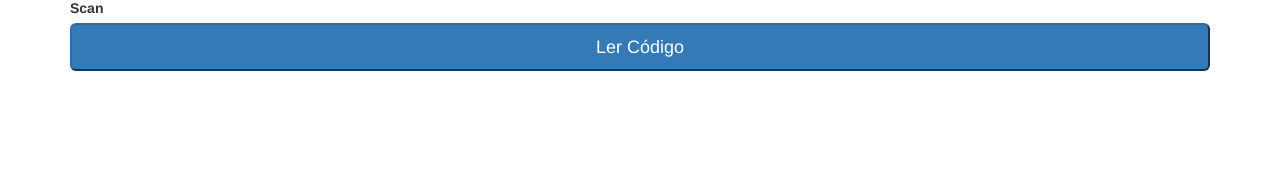
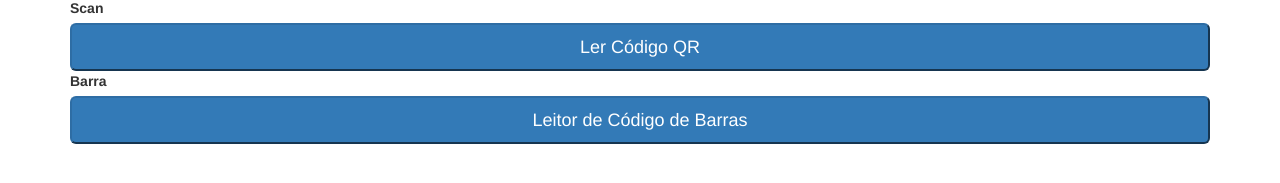
Before and after one commit to yvolorenzo2019/Camera-QR-Code, a website: page www/index.html in a window 1280 px wide. Shown: the part 139-322 px from the top of the page. Drawn offline with Linux system fonts and the light colour scheme; files whose address does not match are found by name.

Commit message:
Bar reader button add

```diff
--- a/www/index.html
+++ b/www/index.html
@@ -40,7 +40,13 @@
     <div class="row">
       <div class="col-xs-12">
         <label for="">Scan</label>
-        <button class="btn-lg btn-block btn-primary" id="scan">Ler Código</button>
+        <button class="btn-lg btn-block btn-primary" id="scan">Ler Código QR</button>
+      </div>
+    </div>
+    <div class="row">
+      <div class="col-xs-12">
+        <label for="">Barra</label>
+        <button class="btn-lg btn-block btn-primary" id="barra">Leitor de Código de Barras</button>
       </div>
     </div>
   </div>
```
